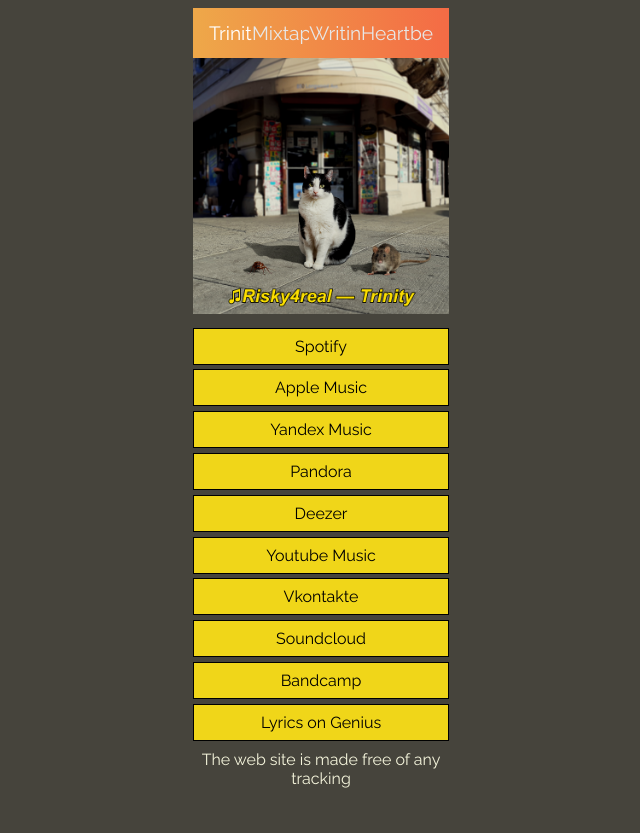
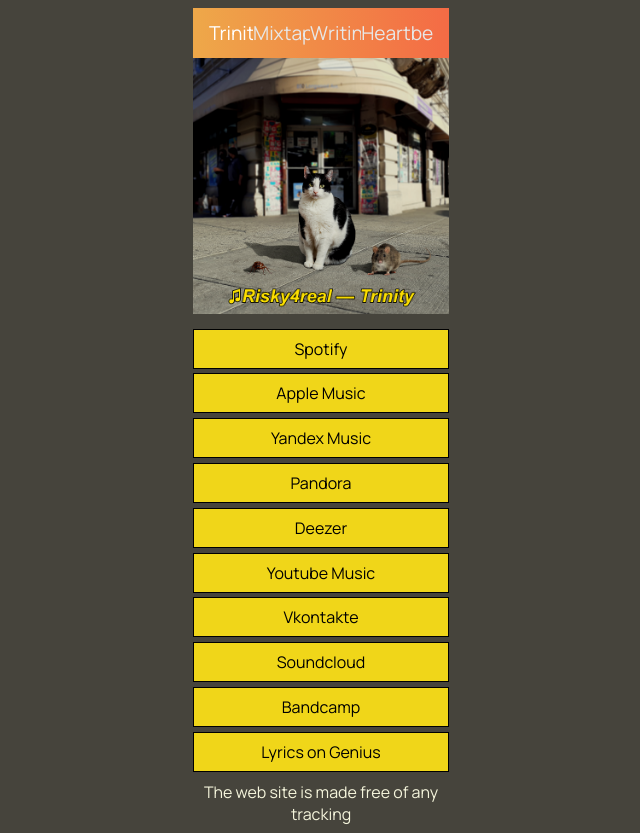
Before and after one commit to truvor/truvor.github.io, an Angular app: page /trinity in a window 1280 px wide. Shown: the whole page, without its empty margins (319-959 px from the left). Before the commit the page ends 800 px from the top, so only its background shows below. Built offline with nearby package versions, Linux system fonts and the light colour scheme.

Commit message:
Replace Roboto with Manrope font

```diff
--- a/src/app/app.component.css
+++ b/src/app/app.component.css
@@ -1,5 +1,3 @@
-@import url(https://fonts.googleapis.com/css?family=Raleway);
-
 main {
   display: flex;
   text-align: center;
@@ -32,7 +30,6 @@
 }
 
 * {
-  font-family: "Raleway";
   box-sizing: border-box;
 }
 
--- a/src/styles.css
+++ b/src/styles.css
@@ -1,6 +1,14 @@
+@font-face {
+  font-family: 'Manrope';
+  src: url('Manrope.woff2') format('woff2') tech('variations'),
+  url('Manrope.woff2') format('woff2-variations');
+  font-weight: 100 1000;
+  font-stretch: 25% 151%;
+}
+
 body {
   background-color: #46443C;
-  font-family: 'Roboto', sans-serif;
+  font-family: 'Manrope', monospace;
 }
 
 app-root {
```
Also changed, not shown: Manrope.woff2 (added).
